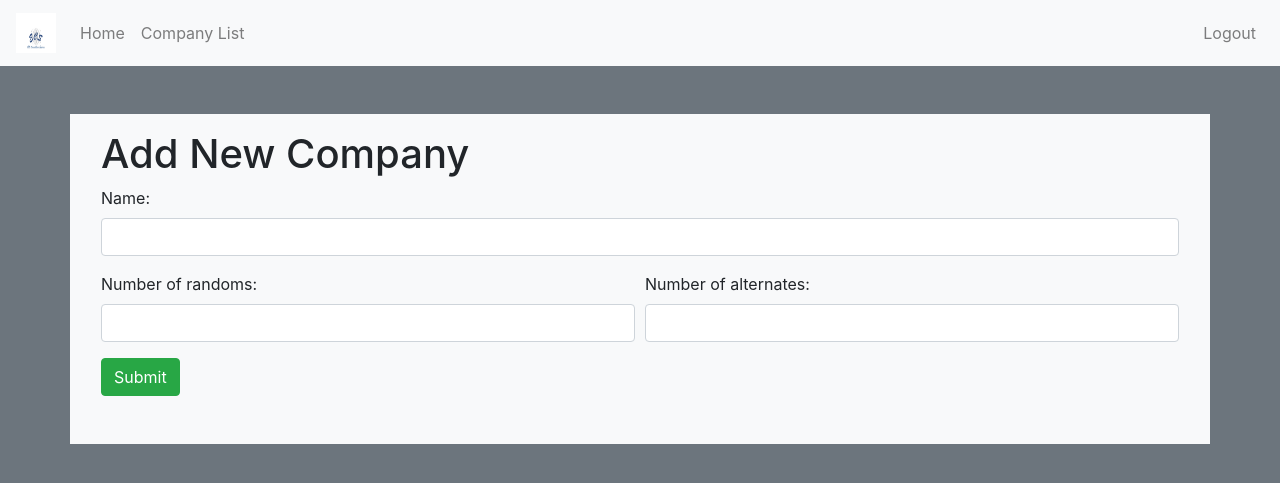
After one commit to mellora/EliteConsortiumWebSite, a Django app: page /random/new/company/ in a window 1280 px wide. The commit adds this page. Shown: the top 483 px of the page. Run offline with Django 3.2, Linux system fonts and the light colour scheme; some libraries are stand-ins or nearby versions.

Commit message:
Added ability to add companies from site app instead of only from admin

```diff
--- /dev/null
+++ b/RandomPuller/forms.py
@@ -0,0 +1,27 @@
+from django import forms
+from django.forms import ModelForm
+
+from .models import Company
+
+
+class CompanyForm(ModelForm):
+    class Meta:
+        model = Company
+        fields = ['name', 'number_of_randoms', 'number_of_alternates']
+        widgets = {
+            'name': forms.TextInput(
+                attrs={
+                    'class': 'form-control'
+                }
+            ),
+            'number_of_randoms': forms.NumberInput(
+                attrs={
+                    'class': 'form-control'
+                }
+            ),
+            'number_of_alternates': forms.NumberInput(
+                attrs={
+                    'class': 'form-control'
+                }
+            )
+        }
--- a/RandomPuller/models.py
+++ b/RandomPuller/models.py
@@ -14,11 +14,11 @@ class Company(models.Model):
 class Employee(models.Model):
     first_name = models.CharField(max_length=200)
     last_name = models.CharField(max_length=200)
-    company_name = models.ForeignKey(Company, on_delete=models.CASCADE)
+    company = models.ForeignKey(Company, on_delete=models.CASCADE)
 
     class Meta:
         ordering = ['last_name', 'first_name']
-        unique_together = ['first_name', 'last_name']
+        unique_together = ['first_name', 'last_name', 'company']
 
     def __str__(self):
         return f'{self.last_name}, {self.first_name}'
--- /dev/null
+++ b/RandomPuller/templates/RandomPuller/add_company.html
@@ -0,0 +1,48 @@
+{% extends 'RandomPuller/base.html' %}
+
+{% block title %}
+Add Company
+{% endblock %}
+
+{% block content %}
+<div class="col">
+    <div class="row">
+        <div class="col">
+            <h1>
+                Add New Company
+            </h1>
+        </div>
+    </div>
+    <div class="row">
+        <div class="col">
+            <form name="add_company" method="POST" action="{% url 'RandomPuller:add_company' %}">
+                {% csrf_token %}
+                <div class="form-row">
+                    <div class="col">
+                        <div class="form-group">
+                            {{ form.name.errors }}
+                            {{ form.name.label_tag }}
+                            {{ form.name }}
+                        </div>
+                    </div>
+                </div>
+                <div class="form-row">
+                    <div class="col">
+                        <div class="form-group">
+                            {{ form.number_of_randoms.label_tag }}
+                            {{ form.number_of_randoms }}
+                        </div>
+                    </div>
+                    <div class="col">
+                        <div class="form-group">
+                            {{ form.number_of_alternates.label_tag }}
+                            {{ form.number_of_alternates }}
+                        </div>
+                    </div>
+                </div>
+                <input type="submit" class="btn btn-success">
+            </form>
+        </div>
+    </div>
+</div>
+{% endblock %}
--- a/RandomPuller/urls.py
+++ b/RandomPuller/urls.py
@@ -7,6 +7,9 @@ app_name = 'RandomPuller'
 urlpatterns = [
     path('', views.index, name='index'),
     path('company/<slug:name_of_company>/', views.company_employees, name='company_employees'),
+    path('new/company/', views.new_company, name='new_company'),
+    path('add/company/', views.add_company, name='add_company'),
+    path('delete/company/<int:pk>', views.delete_company, name='delete_company'),
+    # path('new/employee/', views.add_employee, name='new_employee'),
     path('delete/employee/<int:pk>', views.delete_employee, name='delete_employee'),
-    path('delete/company/<int:pk>', views.delete_company, name='delete_company'),
 ]
--- a/RandomPuller/views.py
+++ b/RandomPuller/views.py
@@ -1,8 +1,9 @@
-from django.shortcuts import render, redirect, reverse
+from django.shortcuts import render, redirect
 
 import random
 
 from .models import Company, Employee
+from .forms import CompanyForm
 
 
 # Create your views here.
@@ -18,7 +19,7 @@ def index(request):
 def company_employees(request, name_of_company):
     company_name = name_of_company.replace('_', ' ')
     company = Company.objects.filter(name=company_name).first()
-    employees = Employee.objects.filter(company_name=company)
+    employees = Employee.objects.filter(company=company)
 
     context = {
         'company': company,
@@ -27,13 +28,34 @@ def company_employees(request, name_of_company):
     return render(request, 'RandomPuller/company_employees.html', context)
 
 
+def new_company(request):
+    c_form = CompanyForm
+    context = {
+        'form': c_form
+    }
+    return render(request, 'RandomPuller/add_company.html', context)
+
+
 def add_company(request):
-    pass
+    if request.method == "POST":
+        form = CompanyForm(request.POST)
+        if form.is_valid():
+            company = Company()
+            company.name = form.cleaned_data['name']
+            company.number_of_randoms = form.cleaned_data['number_of_randoms']
+            company.number_of_alternates = form.cleaned_data['number_of_alternates']
+            company.save()
+            return redirect('RandomPuller:index')
+    return redirect('RandomPuller:new_company')
 
 
 def delete_company(request, pk):
     Company.objects.filter(pk=pk).delete()
     return redirect('RandomPuller:index')
+
+
+def new_employee(request):
+    pass
 
 
 def add_employee(request):
```
Also changed, not shown: RandomPuller/templates/RandomPuller/index.html (+7 -3 lines), RandomPuller/tests.py (+15 -3 lines), RandomPuller/migrations/0003_auto_20201110_1305.py (added).
